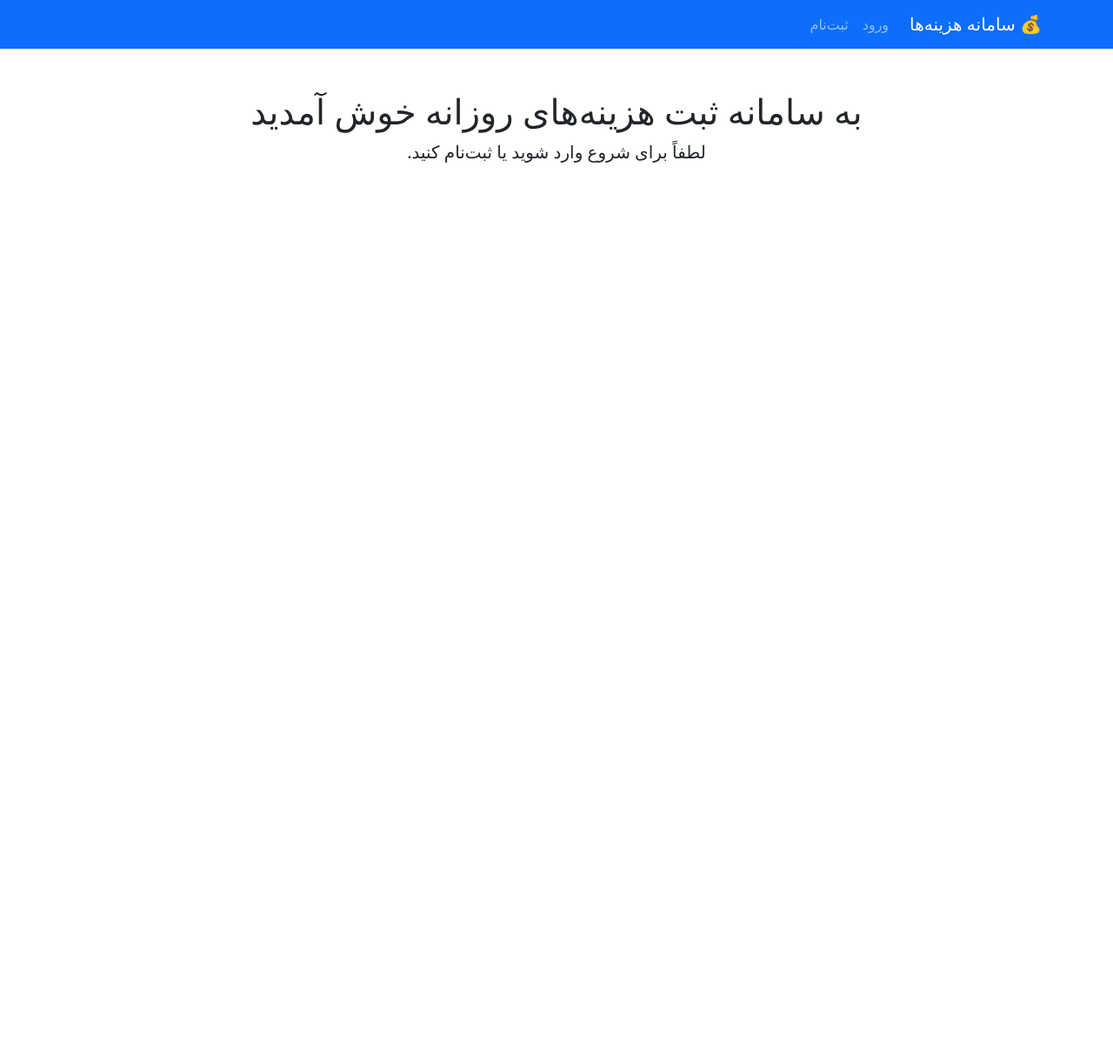
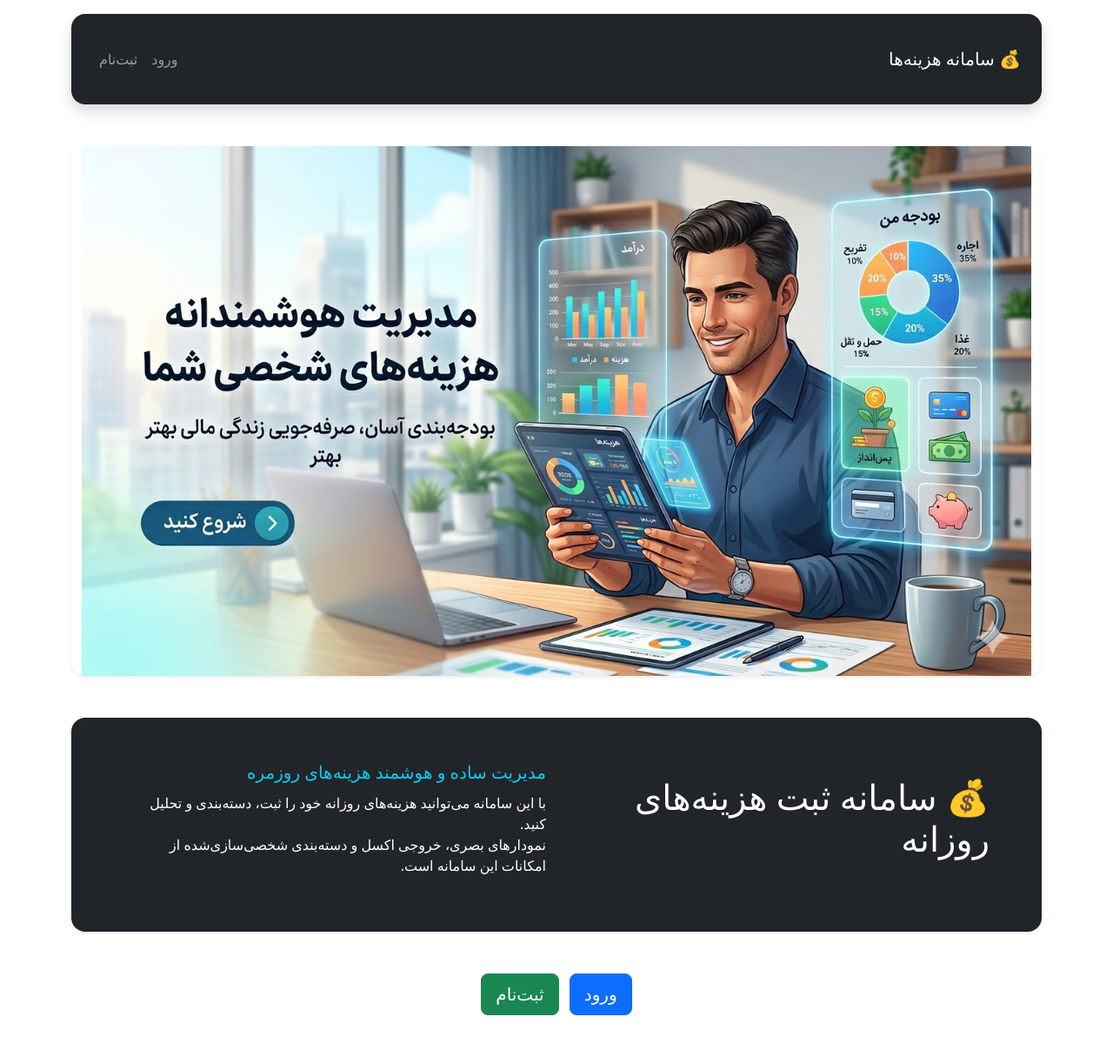
Before and after one commit to Pouria03/internship-project-expense-tracker, a Django app: page / in a window 1280 px wide. Shown: the whole page at 87% size. Before the commit the page ends 187 px from the top, so only its background shows below. Run offline with Django 5.2, Linux system fonts and the light colour scheme.

Commit message:
home page and navbar style changed

```diff
--- a/config/settings.py
+++ b/config/settings.py
@@ -119,7 +119,7 @@ USE_TZ = True
 # Static files (CSS, JavaScript, Images)
 # https://docs.djangoproject.com/en/6.0/howto/static-files/
 
-STATIC_URL = '/static/'
+STATIC_URL = 'static/'
 STATICFILES_DIRS = [BASE_DIR / 'static']
 
 
--- a/templates/base.html
+++ b/templates/base.html
@@ -8,8 +8,9 @@
     <link href="https://cdn.jsdelivr.net/npm/bootstrap@5.3.0/dist/css/bootstrap.rtl.min.css" rel="stylesheet">
 </head>
 <body>
-    <nav class="navbar navbar-expand-lg navbar-dark bg-primary mb-4">
-        <div class="container">
+    <div class="container mt-3">
+        <nav class="navbar navbar-expand-lg bg-dark navbar-dark rounded-4 shadow mb-5">
+            <div class="container-fluid p-4">
                 <a class="navbar-brand" href="{% url 'home' %}">💰 سامانه هزینه‌ها</a>
                 <button class="navbar-toggler" type="button" data-bs-toggle="collapse" data-bs-target="#navbarNav">
                     <span class="navbar-toggler-icon"></span>
@@ -20,7 +21,11 @@
                             <a class="nav-link" href="{% url 'stats:stats' %}">📊 آمار</a>
                             <a class="nav-link" href="{% url 'expenses:expense_list' %}">💰 هزینه‌ها</a>
                             <a class="nav-link" href="{% url 'categories:category_list' %}">📁 دسته‌بندی‌ها</a>
-                        <span class="nav-link text-white">سلام {{ user.username }}</span>
+                        {% endif %}
+                    </div>
+                    <div class="navbar-nav ms-auto">
+                        {% if user.is_authenticated %}
+                            <span class="nav-link">سلام {{ user.username }}</span>
                             <a class="nav-link" href="{% url 'accounts:logout' %}">خروج</a>
                         {% else %}
                             <a class="nav-link" href="{% url 'accounts:login' %}">ورود</a>
@@ -30,6 +35,7 @@
                 </div>
             </div>
         </nav>
+    </div>
 
     <div class="container">
         {% if messages %}
--- a/templates/home.html
+++ b/templates/home.html
@@ -1,14 +1,70 @@
 {% extends 'base.html' %}
+{% load static %}
 
 {% block title %}خانه{% endblock %}
 
 {% block content %}
-<div class="text-center mt-5">
-    <h1>به سامانه ثبت هزینه‌های روزانه خوش آمدید</h1>
+<div class="container mt-4">
+
+    <!-- بخش ۱: تصویر -->
+    <section class="row align-items-center mb-5 rounded-4 shadow-sm overflow-hidden" style="min-height: 400px;">
+        <img class="w-100 h-100" src="{% static 'images/banner.png' %}" alt="سامانه مدیریت هزینه های شخصی" style="object-fit: cover;">
+    </section>
+
+    <!-- بخش ۲: توضیحات -->
+    <section class="row align-items-center mb-5 bg-dark text-white p-5 rounded-4 shadow-sm">
+        <div class="col-md-6">
+            <h1 class="mb-3">💰 سامانه ثبت هزینه‌های روزانه</h1>
+        </div>
+        <div class="col-md-6">
+            <p class="lead mb-2 text-info"><strong>مدیریت ساده و هوشمند هزینه‌های روزمره</strong></p>
+            <p>
+                با این سامانه می‌توانید هزینه‌های روزانه خود را ثبت، دسته‌بندی و تحلیل کنید.<br>
+                نمودارهای بصری، خروجی اکسل و دسته‌بندی شخصی‌سازی‌شده از امکانات این سامانه است.
+            </p>
+        </div>
+    </section>
+
+    <!-- بخش ۳: باکس‌ها -->
     {% if user.is_authenticated %}
-        <p class="lead">شما وارد شده‌اید. به زودی داشبورد شما اینجا خواهد بود.</p>
+        <section class="row mb-5 bg-light p-5 rounded-4 shadow-sm">
+            <div class="col-md-4 mb-3">
+                <div class="card shadow-sm h-100">
+                    <div class="card-body text-center bg-info text-white rounded-3">
+                        <h3>📁</h3>
+                        <h5>دسته‌بندی‌ها</h5>
+                        <p>ایجاد و مدیریت دسته‌بندی‌های هزینه</p>
+                        <a href="{% url 'categories:category_list' %}" class="btn btn-outline-light">مشاهده</a>
+                    </div>
+                </div>
+            </div>
+            <div class="col-md-4 mb-3">
+                <div class="card shadow-sm h-100">
+                    <div class="card-body text-center bg-warning text-white rounded-3">
+                        <h3>💰</h3>
+                        <h5>هزینه‌ها</h5>
+                        <p>ثبت، ویرایش و حذف هزینه‌های روزانه</p>
+                        <a href="{% url 'expenses:expense_list' %}" class="btn btn-outline-light">مشاهده</a>
+                    </div>
+                </div>
+            </div>
+            <div class="col-md-4 mb-3">
+                <div class="card shadow-sm h-100">
+                    <div class="card-body text-center bg-danger text-white rounded-3">
+                        <h3>📊</h3>
+                        <h5>آمار و نمودار</h5>
+                        <p>تحلیل هزینه‌ها با نمودارهای تعاملی</p>
+                        <a href="{% url 'stats:stats' %}" class="btn btn-outline-light">مشاهده</a>
+                    </div>
+                </div>
+            </div>
+        </section>
     {% else %}
-        <p class="lead">لطفاً برای شروع وارد شوید یا ثبت‌نام کنید.</p>
+        <section class="text-center mb-5">
+            <a href="{% url 'accounts:login' %}" class="btn btn-primary btn-lg me-2">ورود</a>
+            <a href="{% url 'accounts:register' %}" class="btn btn-success btn-lg">ثبت‌نام</a>
+        </section>
     {% endif %}
+
 </div>
 {% endblock %}
```
Also changed, not shown: static/images/banner.png (added). Lines whose indentation alone changed are shown as unchanged.
